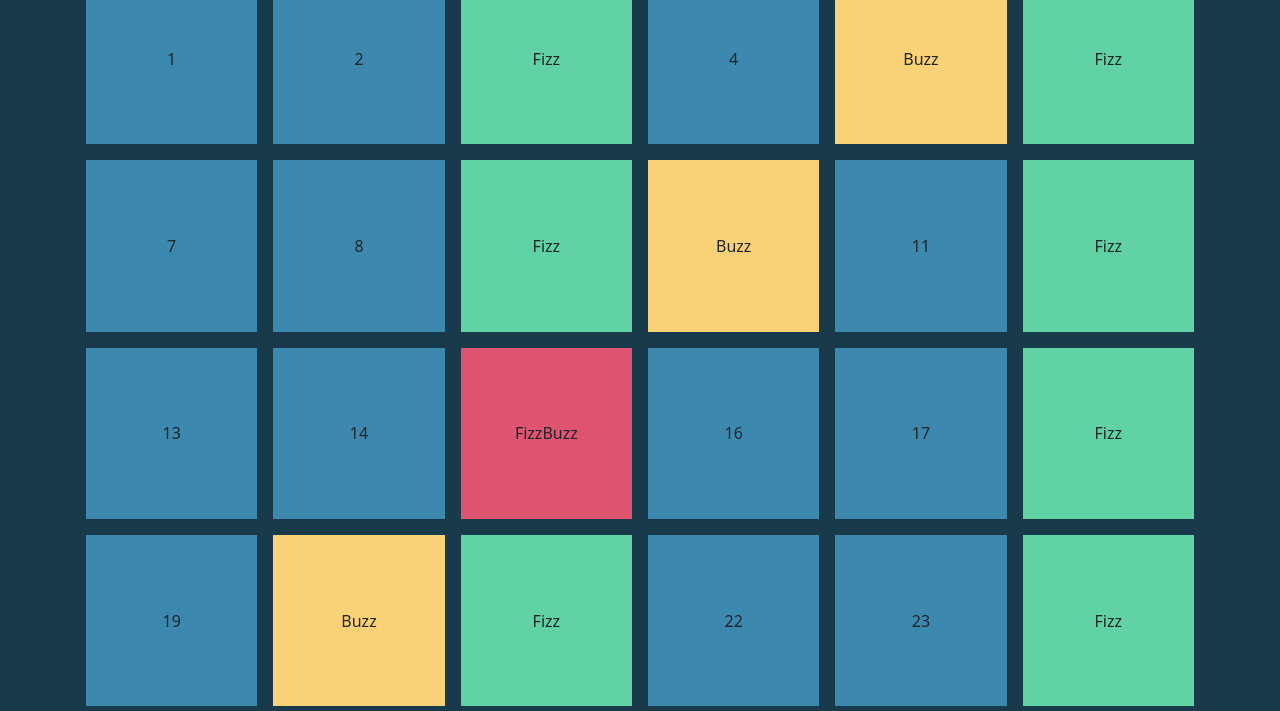
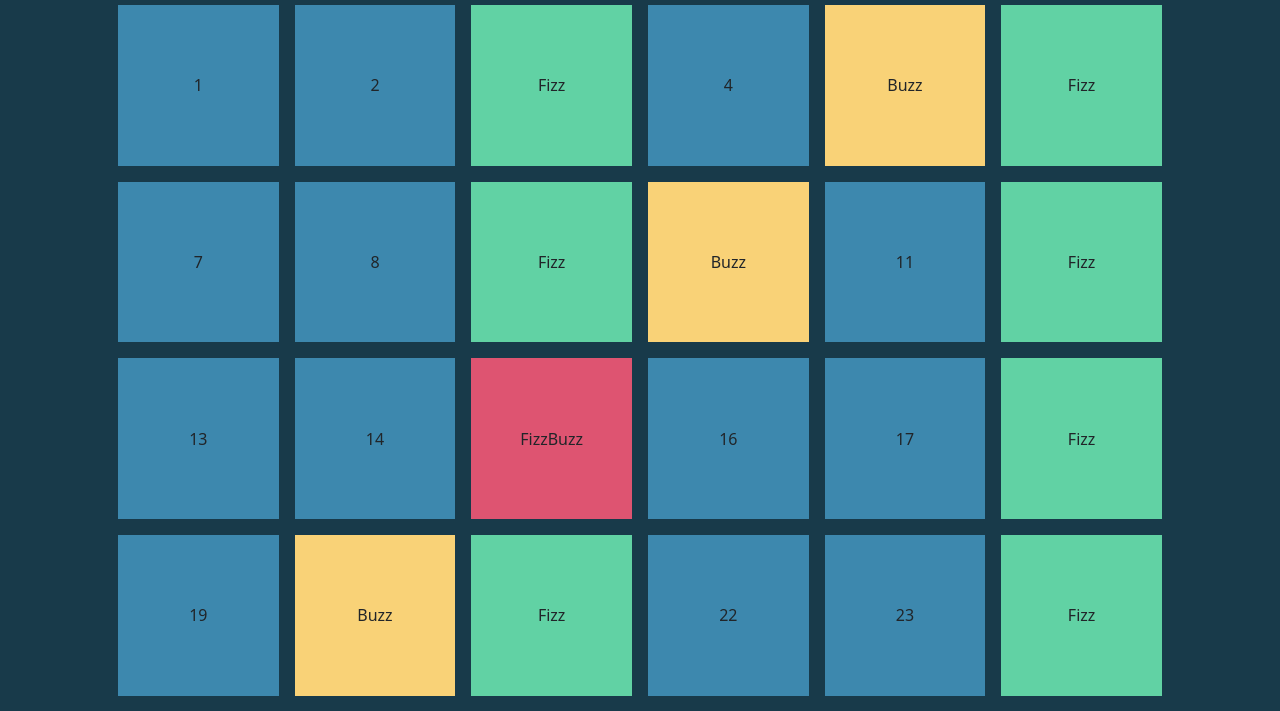
Before and after one commit to robertolatini31/js-fizzbuzzdom, a plain HTML site: page index.html in a window 1280 px wide. Shown: the part 139-850 px from the top of the page. Drawn offline with nearby package versions, Linux system fonts and the light colour scheme.

Commit message:
adjusted padding container

```diff
--- a/index.html
+++ b/index.html
@@ -11,7 +11,7 @@
 <body class="bg_primary">
 
     <main id="site_main">
-        <div class="container p-3">
+        <div class="container p-5">
             <h1 class="text-center text-white py-4 m-0">FizzBuzzDOM</h1>
             <div class="row g-3 row-cols-2 row-cols-sm-3 row-cols-md-6">
 
```
